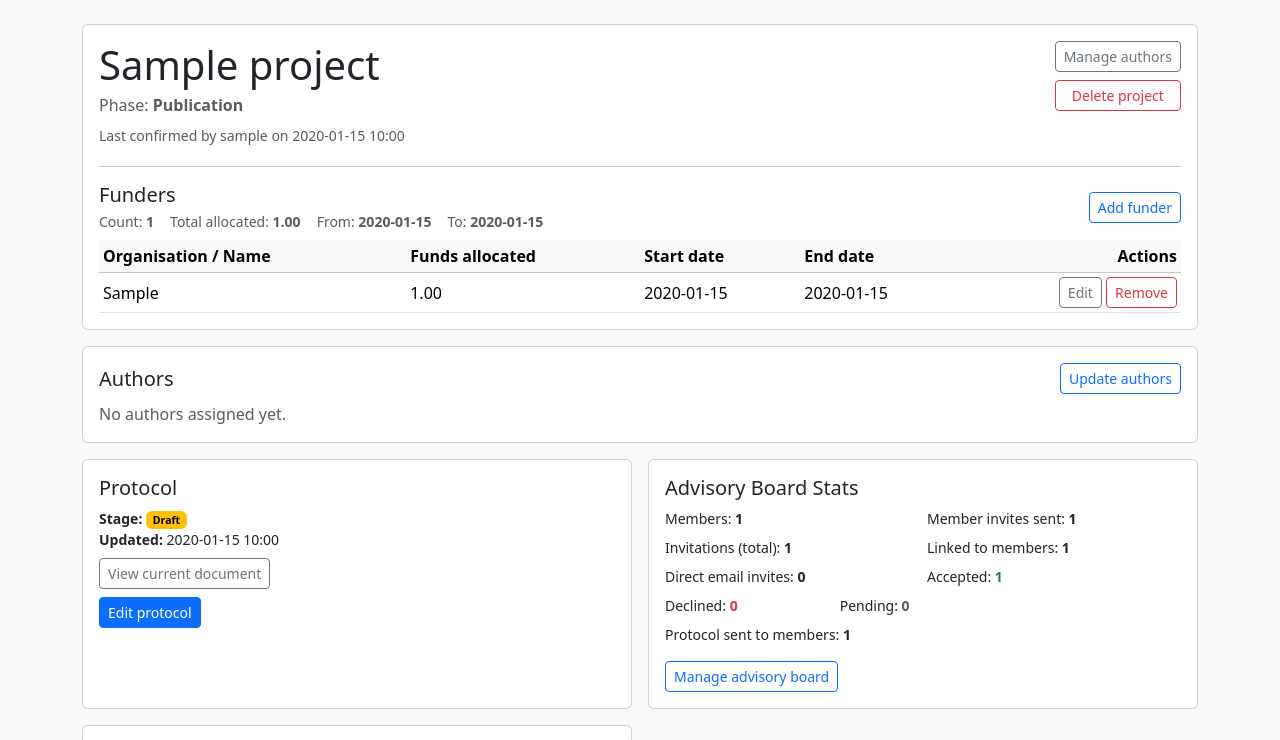
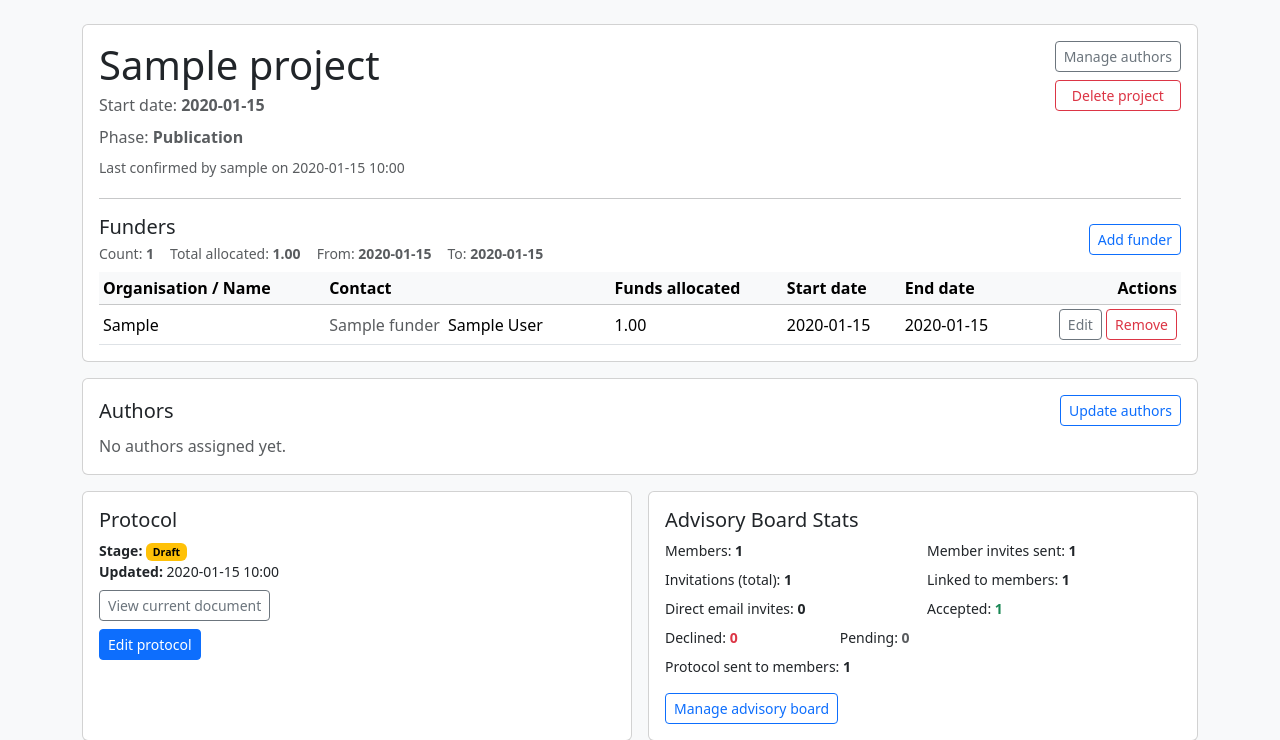
Before and after one commit to CEConservationEvidence/CE-Synopsis-Portal, a Django app: page /project/1/ in a window 1280 px wide. Shown: the part 56-796 px from the top of the page. Run offline with Django 5.2, Linux system fonts and the light colour scheme; a user stored in the database is signed in; tables that the repository leaves empty hold one stand-in row (values such as "Sample post"); data that the repository does not hold is empty; parts of the project's set-up code (start-up, migrations or seed data) failed here and were passed over.

Commit message:
Add contact info to project hub and fund tables
Introduces a 'Contact' column to the funds table and displays contact details for each fund. Also adds project start date to the project header for improved context.

```diff
--- a/src/templates/synopsis/project_hub.html
+++ b/src/templates/synopsis/project_hub.html
@@ -6,6 +6,7 @@
         <div class="d-flex flex-wrap justify-content-between align-items-start gap-3">
             <div>
                 <h1 class="mb-1">{{ project.title }}</h1>
+                <p class="text-muted mb-2">Start date: <strong>{{ project.start_date|date:"Y-m-d"|default:"—" }}</strong></p>
                 <p class="text-muted mb-2">Phase: <strong>{{ project.get_phase_display }}</strong></p>
                 {% if last_phase_event %}
                 <p class="text-muted small mb-1">Last confirmed by {{ last_phase_event.confirmed_by|default:"—" }} on {{ last_phase_event.confirmed_at|date:"Y-m-d H:i" }}</p>
@@ -57,6 +58,7 @@
                 <thead class="table-light">
                     <tr>
                         <th>Organisation / Name</th>
+                        <th>Contact</th>
                         <th>Funds allocated</th>
                         <th>Start date</th>
                         <th>End date</th>
@@ -73,6 +75,16 @@
                                 {{ f.organisation }}
                             {% else %}
                                 {{ f.contact_first_name }} {{ f.contact_last_name }}
+                            {% endif %}
+                        </td>
+                        <td>
+                            {% if f.contact_first_name or f.contact_last_name %}
+                                {% if f.contact_title %}<span class="text-muted me-1">{{ f.contact_title }}</span>{% endif %}
+                                {{ f.contact_first_name }} {{ f.contact_last_name }}
+                            {% elif f.contact_title %}
+                                <span class="text-muted">{{ f.contact_title }}</span>
+                            {% else %}
+                                —
                             {% endif %}
                         </td>
                         <td>
```
